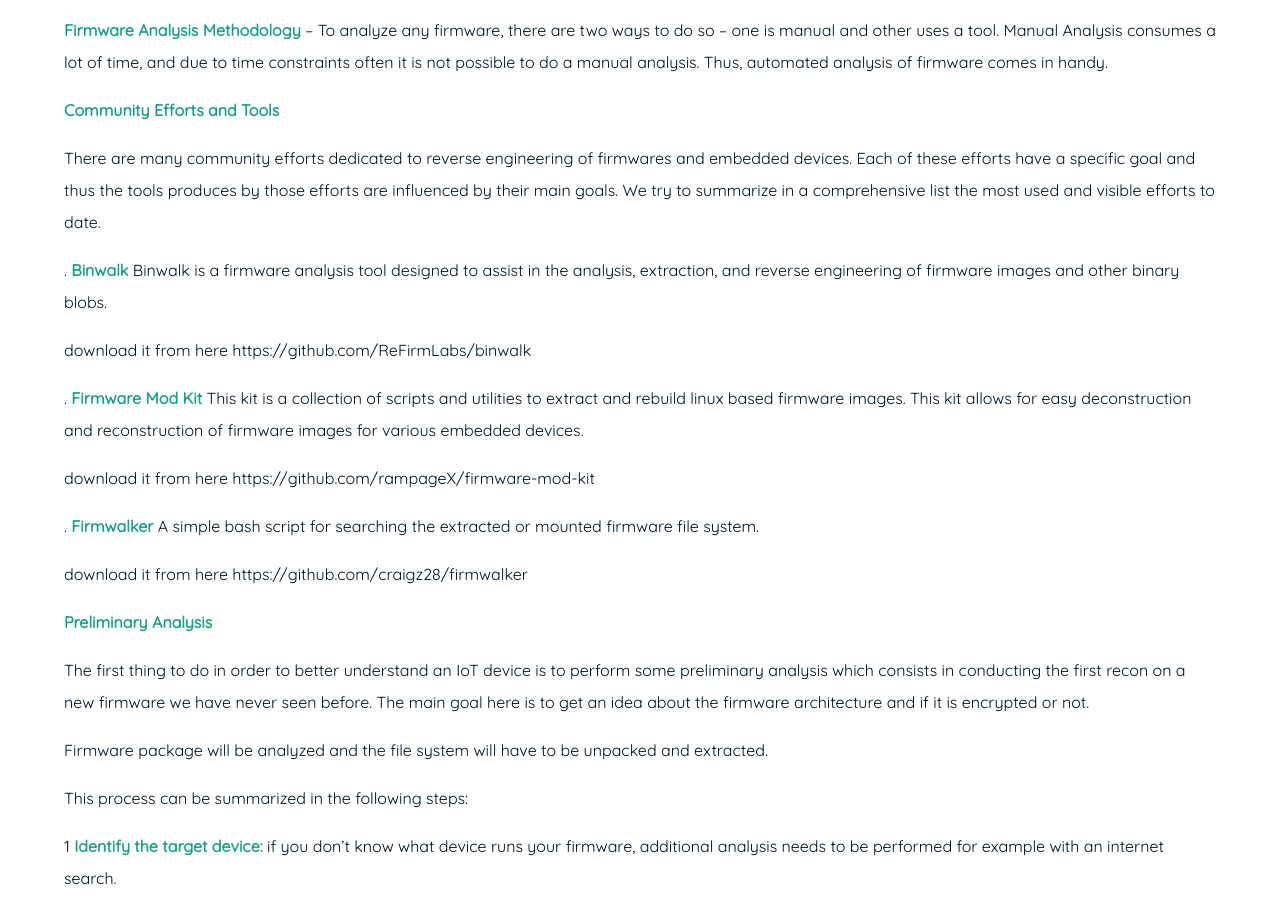
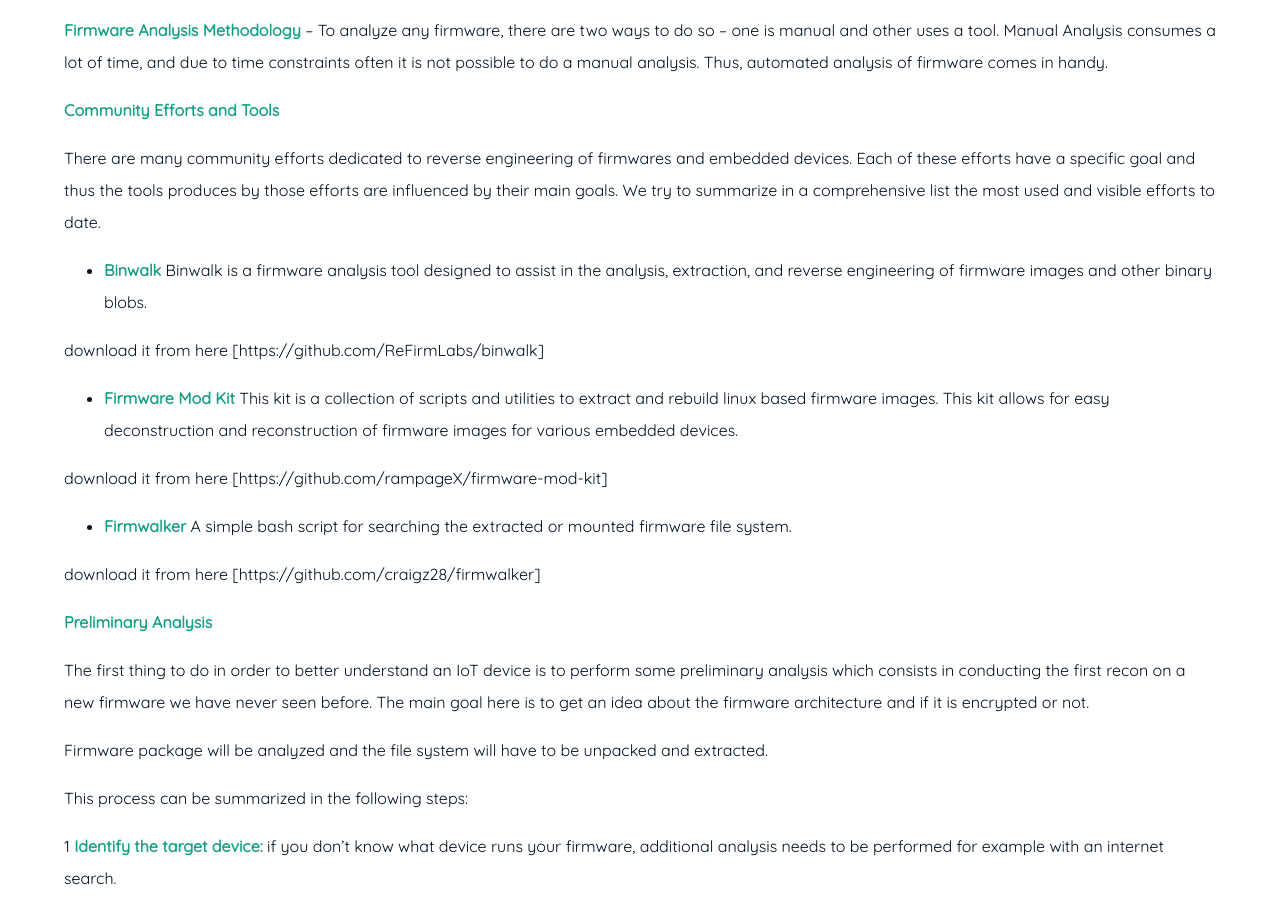
Before and after one commit to husinul/husinul.github.io, a Jekyll site: the page built from _posts/2018-08-22-Firmware Analysis.md, in a window 1280 px wide and 900 px high, scrolled down 488 px. Built offline with Jekyll 4.4.1, drawn with Linux system fonts in a browser that asks for light colours.

```diff
--- a/_posts/2018-08-22-Firmware Analysis.md
+++ b/_posts/2018-08-22-Firmware Analysis.md
@@ -17,20 +17,20 @@ This blog is written to do a brief overview of Firmware analysis , one of the Io
 
 There are many community efforts dedicated to reverse engineering of firmwares and embedded devices. Each of these efforts have a specific goal and thus the tools produces by those efforts are influenced by their main goals. We try to summarize in a comprehensive list the most used and visible efforts to date.
 
-. **Binwalk**
+- **Binwalk**
 Binwalk is a firmware analysis tool designed to assist in the analysis, extraction, and reverse engineering of firmware images and other binary blobs.
 
-download it from here https://github.com/ReFirmLabs/binwalk
+download it from here [https://github.com/ReFirmLabs/binwalk]
 
-. **Firmware Mod Kit**
+- **Firmware Mod Kit**
 This kit is a collection of scripts and utilities to extract and rebuild linux based firmware images. This kit allows for easy deconstruction and reconstruction of firmware images for various embedded devices.
 
-download it from here https://github.com/rampageX/firmware-mod-kit
+download it from here [https://github.com/rampageX/firmware-mod-kit]
 
-. **Firmwalker**
+- **Firmwalker**
 A simple bash script for searching the extracted or mounted firmware file system.
 
-download it from here https://github.com/craigz28/firmwalker
+download it from here [https://github.com/craigz28/firmwalker]
 
 
 
```
